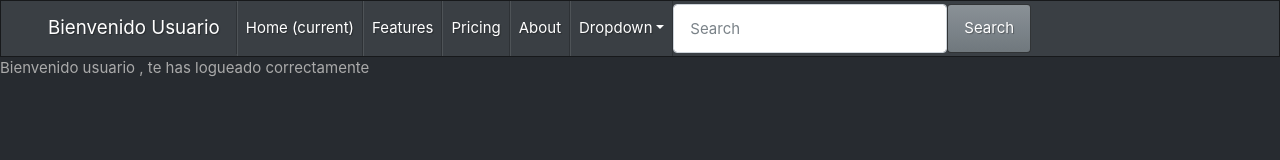
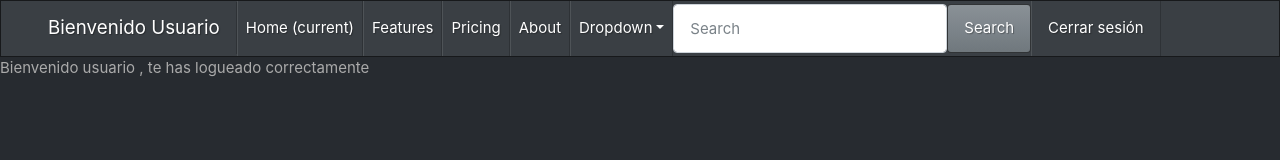
Before and after one commit to borjeta/AutoGest, an Angular app in the folder frontend/: page /home-user in a window 1280 px wide. Shown: the top 160 px of the page. Built offline with nearby package versions, Linux system fonts and the light colour scheme.

Commit message:
Botones de logout operativos en los 3 navbar

```diff
--- a/frontend/src/app/components/navbar-admin/navbar-admin.component.html
+++ b/frontend/src/app/components/navbar-admin/navbar-admin.component.html
@@ -35,6 +35,9 @@
           <input class="form-control me-sm-2" type="search" placeholder="Search">
           <button class="btn btn-secondary my-2 my-sm-0" type="submit">Search</button>
         </form>
+        <div class="d-flex">
+          <a class="nav-link" (click)="logout()">Cerrar sesión</a>
+        </div>
       </div>
     </div>
   </nav>
--- a/frontend/src/app/components/navbar-admin/navbar-admin.component.ts
+++ b/frontend/src/app/components/navbar-admin/navbar-admin.component.ts
@@ -8,5 +8,11 @@ import { Component } from '@angular/core';
   styleUrl: './navbar-admin.component.css'
 })
 export class NavbarAdminComponent {
+  logout() {
+    localStorage.removeItem('token');
+    localStorage.removeItem('role');
+    localStorage.removeItem('email');
 
+    window.location.href = '/login';
+  }
 }
--- a/frontend/src/app/components/navbar-propietario/navbar-propietario.component.html
+++ b/frontend/src/app/components/navbar-propietario/navbar-propietario.component.html
@@ -1,6 +1,6 @@
 <nav class="navbar navbar-expand-lg bg-primary" data-bs-theme="dark">
     <div class="container-fluid">
-      <a class="navbar-brand" href="#">Navbar</a>
+      <a class="navbar-brand" href="#">Bienvenido propietario</a>
       <button class="navbar-toggler" type="button" data-bs-toggle="collapse" data-bs-target="#navbarColor01" aria-controls="navbarColor01" aria-expanded="false" aria-label="Toggle navigation">
         <span class="navbar-toggler-icon"></span>
       </button>
@@ -35,6 +35,9 @@
           <input class="form-control me-sm-2" type="search" placeholder="Search">
           <button class="btn btn-secondary my-2 my-sm-0" type="submit">Search</button>
         </form>
+        <div class="d-flex">
+          <a class="nav-link" (click)="logout()">Cerrar sesión</a>
+        </div>
       </div>
     </div>
   </nav>
--- a/frontend/src/app/components/navbar-propietario/navbar-propietario.component.ts
+++ b/frontend/src/app/components/navbar-propietario/navbar-propietario.component.ts
@@ -9,4 +9,12 @@ import { Component } from '@angular/core';
 })
 export class NavbarPropietarioComponent {
 
+  logout() {
+    localStorage.removeItem('token');
+    localStorage.removeItem('role');
+    localStorage.removeItem('email');
+
+    window.location.href = '/login';
+  }
+
 }
--- a/frontend/src/app/components/navbar-user/navbar-user.component.html
+++ b/frontend/src/app/components/navbar-user/navbar-user.component.html
@@ -35,6 +35,9 @@
           <input class="form-control me-sm-2" type="search" placeholder="Search">
           <button class="btn btn-secondary my-2 my-sm-0" type="submit">Search</button>
         </form>
+        <div class="d-flex">
+          <a class="nav-link" (click)="logout()">Cerrar sesión</a>
+        </div>
       </div>
     </div>
   </nav>
--- a/frontend/src/app/components/navbar-user/navbar-user.component.ts
+++ b/frontend/src/app/components/navbar-user/navbar-user.component.ts
@@ -9,10 +9,17 @@ import { Component } from '@angular/core';
   styleUrl: './navbar-user.component.css'
 })
 export class NavbarUserComponent {
-  constructor() {}
+  constructor() { }
+  logout() {
+    localStorage.removeItem('token');
+    localStorage.removeItem('role');
+    localStorage.removeItem('email');
 
-  ngOnInit() {}
+    window.location.href = '/login';
+  }
 
-  ngOnDestroy() {}
+  ngOnInit() { }
+
+  ngOnDestroy() { }
 
 }
--- a/frontend/src/app/pages/homepropietario/homepropietario.component.html
+++ b/frontend/src/app/pages/homepropietario/homepropietario.component.html
@@ -1 +1,2 @@
+<app-navbar-propietario></app-navbar-propietario>
 <p>Bienvenido user , te has logueado correctamente</p>
--- a/frontend/src/app/pages/homepropietario/homepropietario.component.ts
+++ b/frontend/src/app/pages/homepropietario/homepropietario.component.ts
@@ -1,9 +1,12 @@
 import { Component } from '@angular/core';
+import { FormsModule } from '@angular/forms';
+import { __decorate } from "tslib";
+import { NavbarPropietarioComponent } from '../../components/navbar-propietario/navbar-propietario.component';
 
 @Component({
   selector: 'app-homepropietario',
   standalone: true,
-  imports: [],
+  imports: [NavbarPropietarioComponent],
   templateUrl: './homepropietario.component.html',
   styleUrl: './homepropietario.component.css'
 })
--- a/frontend/src/app/pages/login/login.component.ts
+++ b/frontend/src/app/pages/login/login.component.ts
@@ -26,8 +26,7 @@ export class LoginComponent {
     this.http.post('http://localhost:3000/userRoute/login', this.loginObject).subscribe((data: any) => {
       if (data['user']['role'] == 'admin') {
         this.Router.navigate(['/home-admin']);
-      }
-      else if (data['user']['role'] == 'user') {
+      } else if (data['user']['role'] == 'user') {
         this.Router.navigate(['/home-user']);
       } else if (data['user']['role'] == 'propietario') {
         this.Router.navigate(['/home-propietario']);
```
